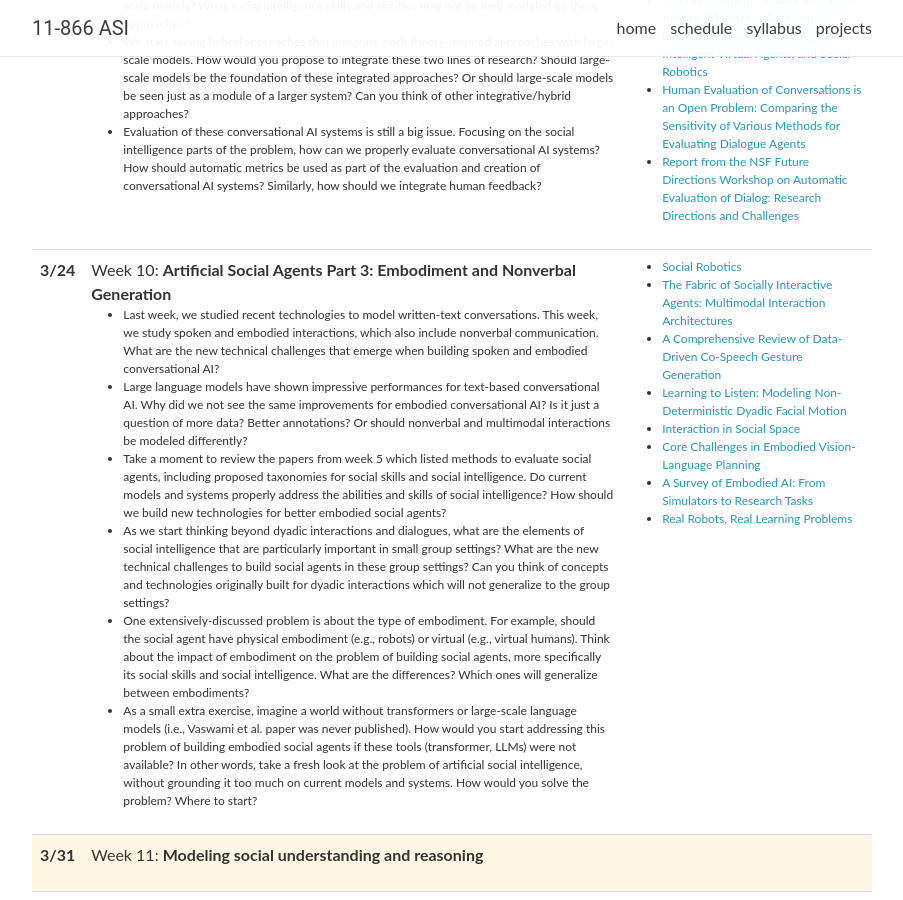
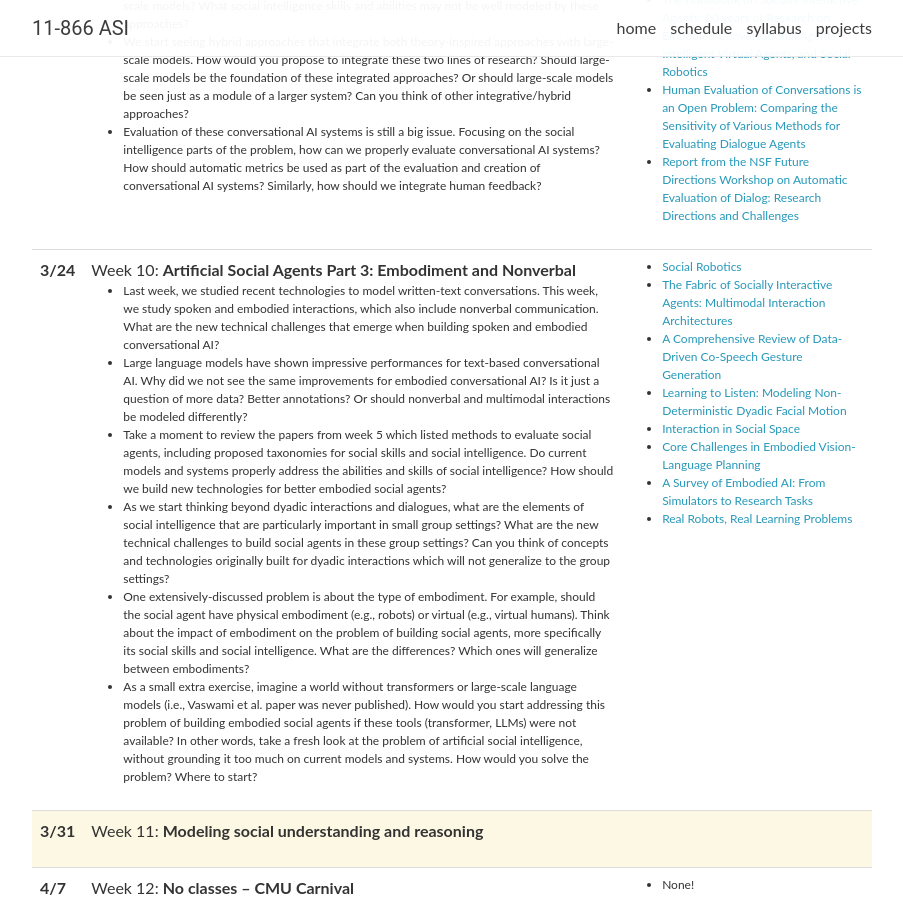
Before and after one commit to CMU-MultiComp-Lab/asi-course, a Jekyll site: the page built from spring2023/_pages/schedule.md, in a window 1280 px wide and 900 px high, scrolled down 3247 px. Shown: the whole window, without its empty margins (188-1091 px from the left). Built offline with Jekyll 4.4.1, drawn with Linux system fonts in a browser that asks for light colours; nearby versions of some CDN libraries; comment, search, counter and statistics services are not loaded.

Commit message:
Update lectures_2023.yml

```diff
--- a/_data/lectures_2023.yml
+++ b/_data/lectures_2023.yml
@@ -148,7 +148,7 @@
 
 - date: 3/24
   title: >
-    Week 10: <strong> Artificial Social Agents Part 3: Embodiment and Nonverbal Generation</strong>
+    Week 10: <strong> Artificial Social Agents Part 3: Embodiment and Nonverbal</strong>
   topics:
     - Last week, we studied recent technologies to model written-text conversations. This week, we study spoken and embodied interactions, which also include nonverbal communication. What are the new technical challenges that emerge when building spoken and embodied conversational AI?
     - Large language models have shown impressive performances for text-based conversational AI. Why did we not see the same improvements for embodied conversational AI? Is it just a question of more data? Better annotations? Or should nonverbal and multimodal interactions be modeled differently?
```
